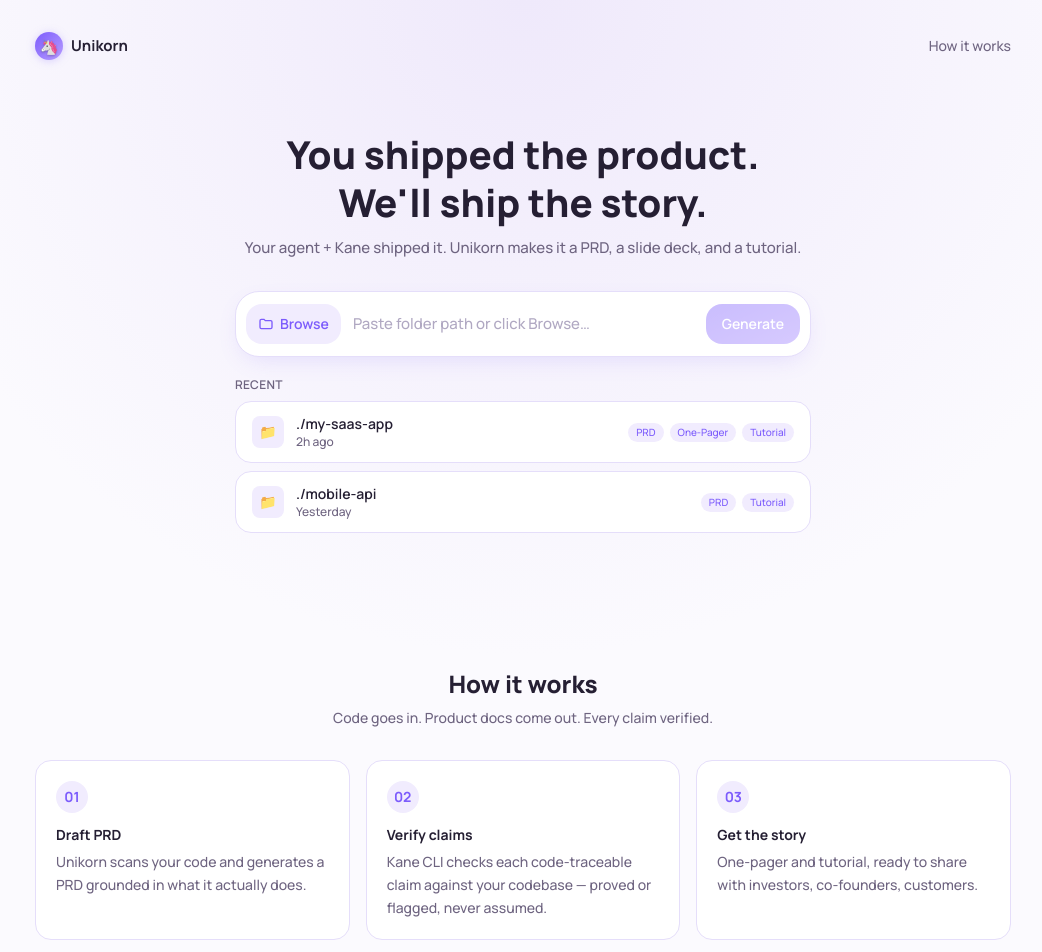
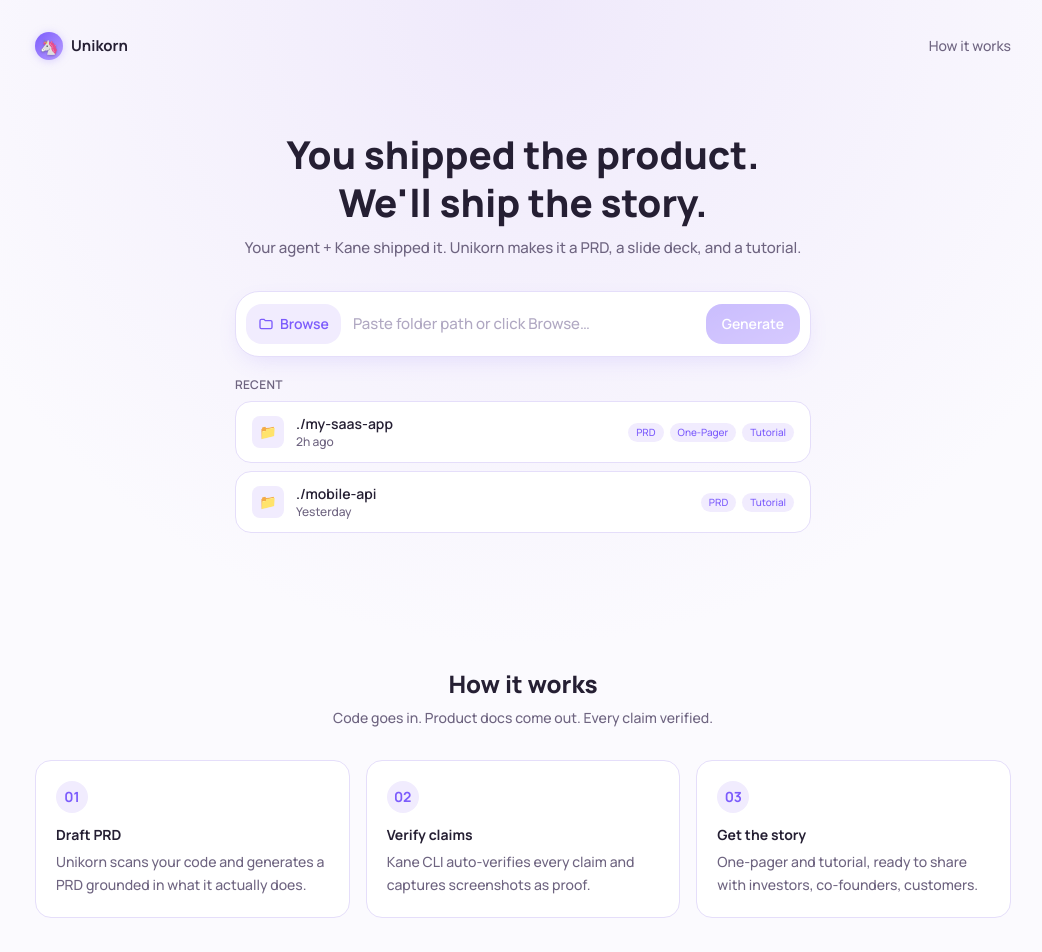
Before and after one commit to tamago-labs/unikorn, a React (Vite) app in the folder frontend/: page / in a window 1280 px wide. Shown: the top 952 px of the page, without its empty margins (117-1159 px from the left). Built offline with nearby package versions, Linux system fonts and the light colour scheme.

Commit message:
fix: update step 2 subtitle with automation and screenshots

```diff
--- a/frontend/src/components/HowItWorks.tsx
+++ b/frontend/src/components/HowItWorks.tsx
@@ -13,7 +13,7 @@ const steps = [
   {
     n: '02',
     title: 'Verify claims',
-    desc: 'Kane CLI checks each code-traceable claim against your codebase — proved or flagged, never assumed.',
+    desc: 'Kane CLI auto-verifies every claim and captures screenshots as proof.',
     icon: '✅',
   },
   {
```
